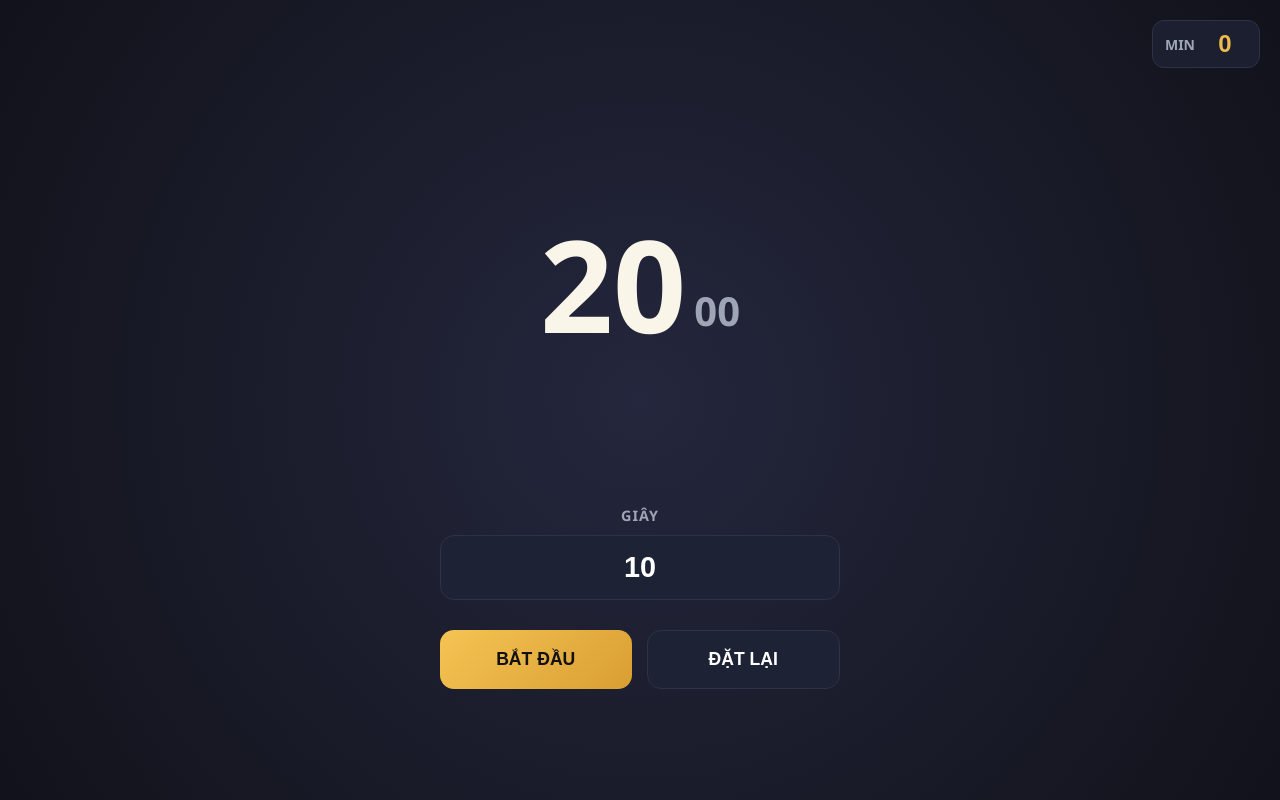
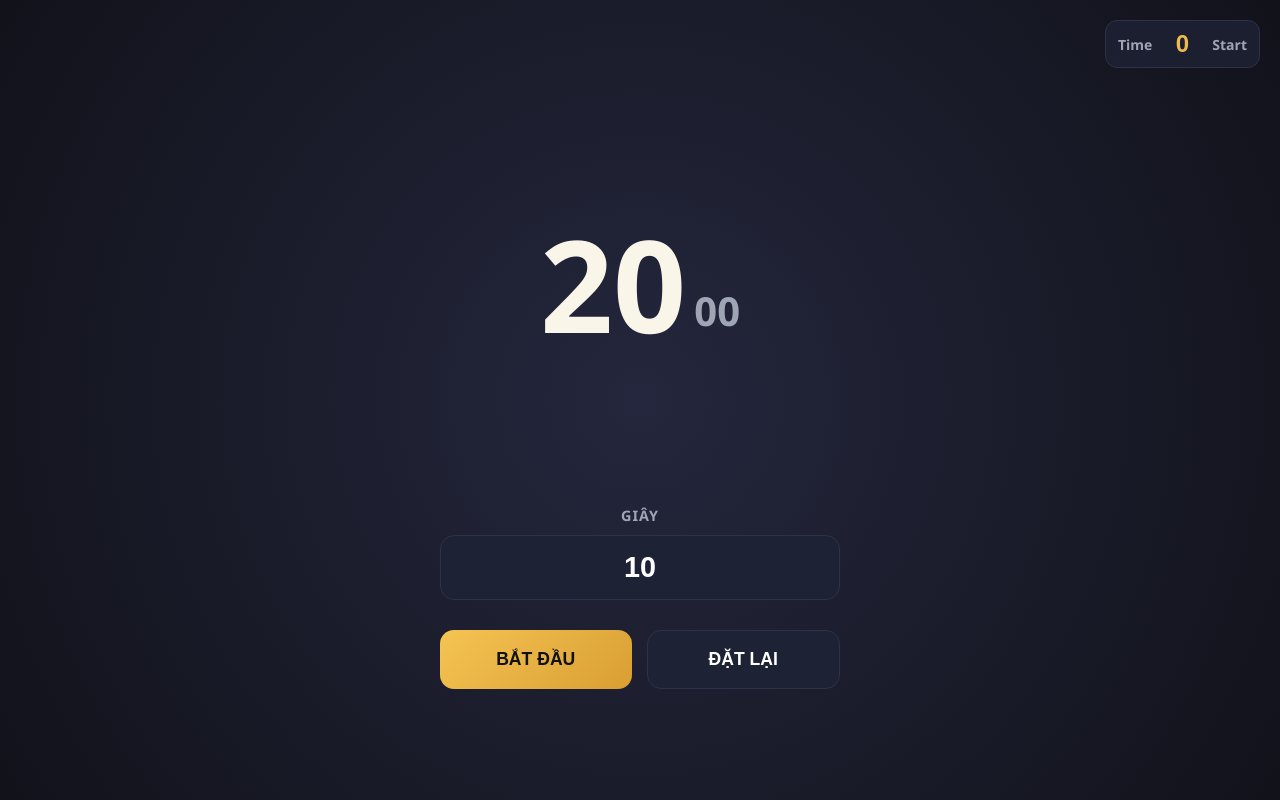
Before and after one commit to kupihandsome123-lang/demnguocgiay, a plain HTML site: page index.html in a window 1280 px wide. Drawn offline with Linux system fonts and the light colour scheme.

Commit message:
Update index.html

```diff
--- a/index.html
+++ b/index.html
@@ -91,8 +91,10 @@
 <body>
 
   <div class="top-menu">
-    <label>MIN</label>
+    <label>Time</label>
     <input type="number" id="minInput" value="0" min="0" max="99" oninput="updateInitialDisplay()">
+    <label> Start </label>
+
   </div>
 
   <div class="app-container">
```
